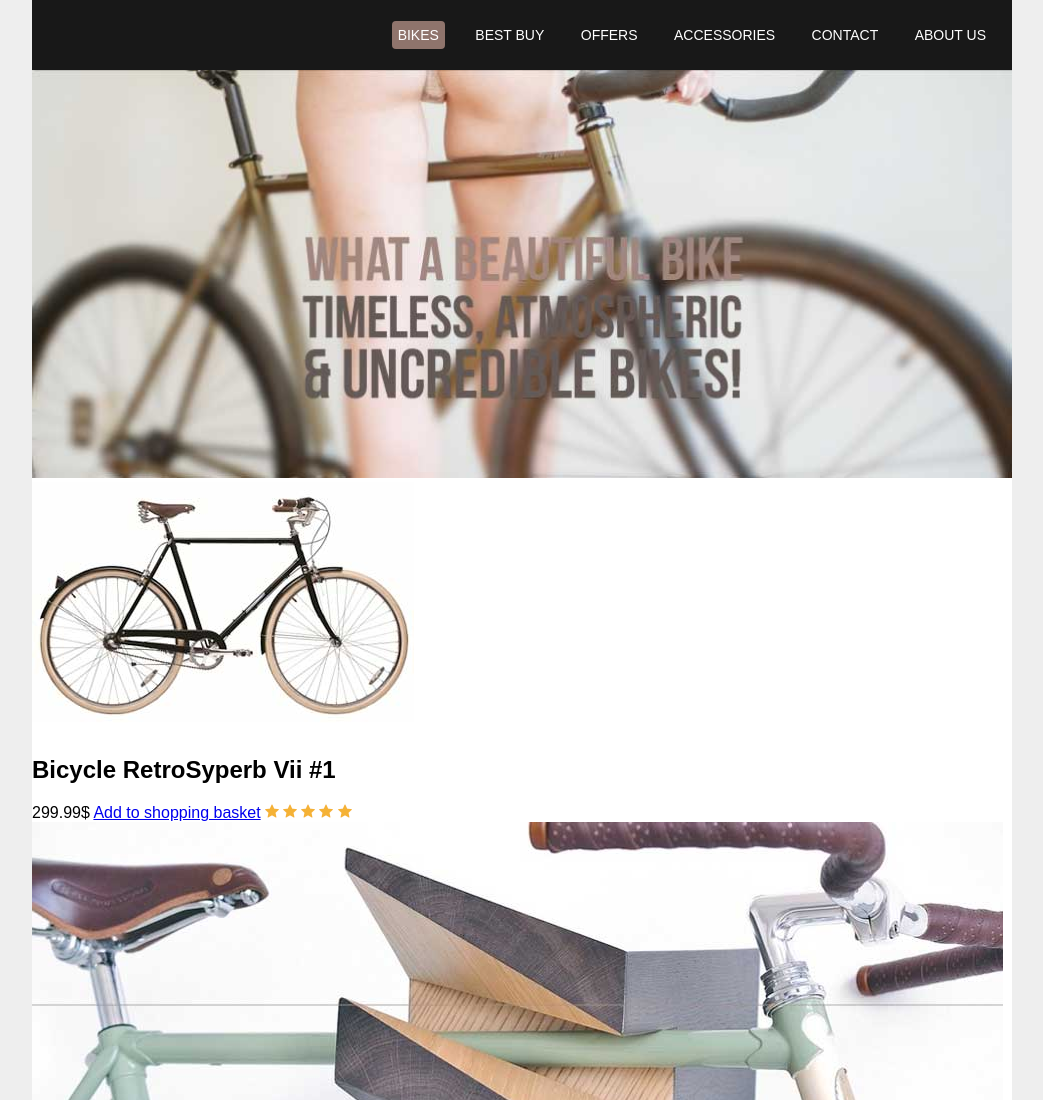
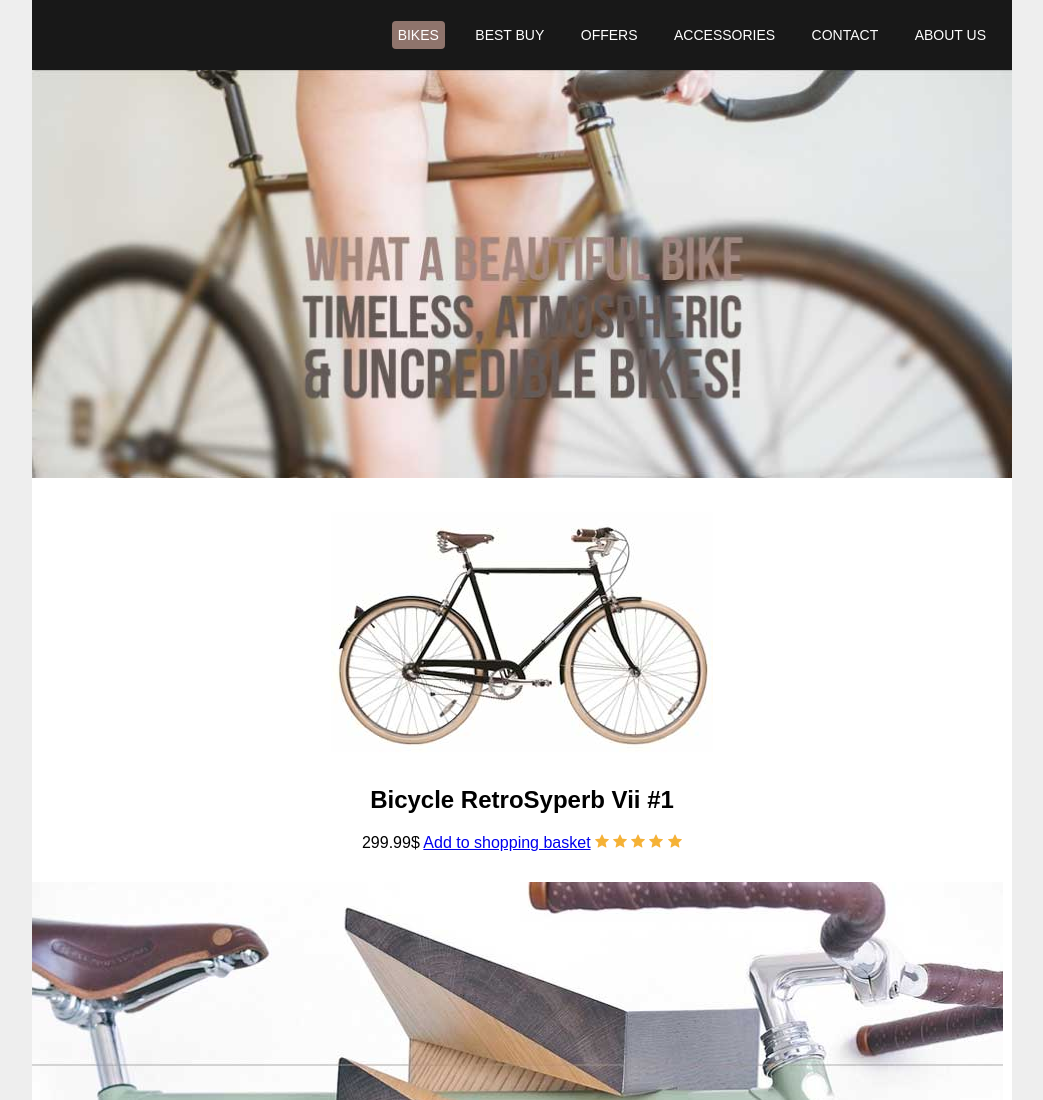
Before and after one commit to dzc0d3r/project-based-learning, a plain HTML site: page css/the_net_ninja/index.html in a window 1280 px wide. Shown: the top 1100 px of the page, without its empty margins (118-1161 px from the left). Drawn offline with Linux system fonts and the light colour scheme.

Commit message:
Style the shop section

```diff
--- a/css/the_net_ninja/style.css
+++ b/css/the_net_ninja/style.css
@@ -59,3 +59,8 @@ Part two
 #lead-banner img {
     width: 100%;
 }
+
+#shop {
+    margin: 30px 0;
+    text-align: center;
+}
```
